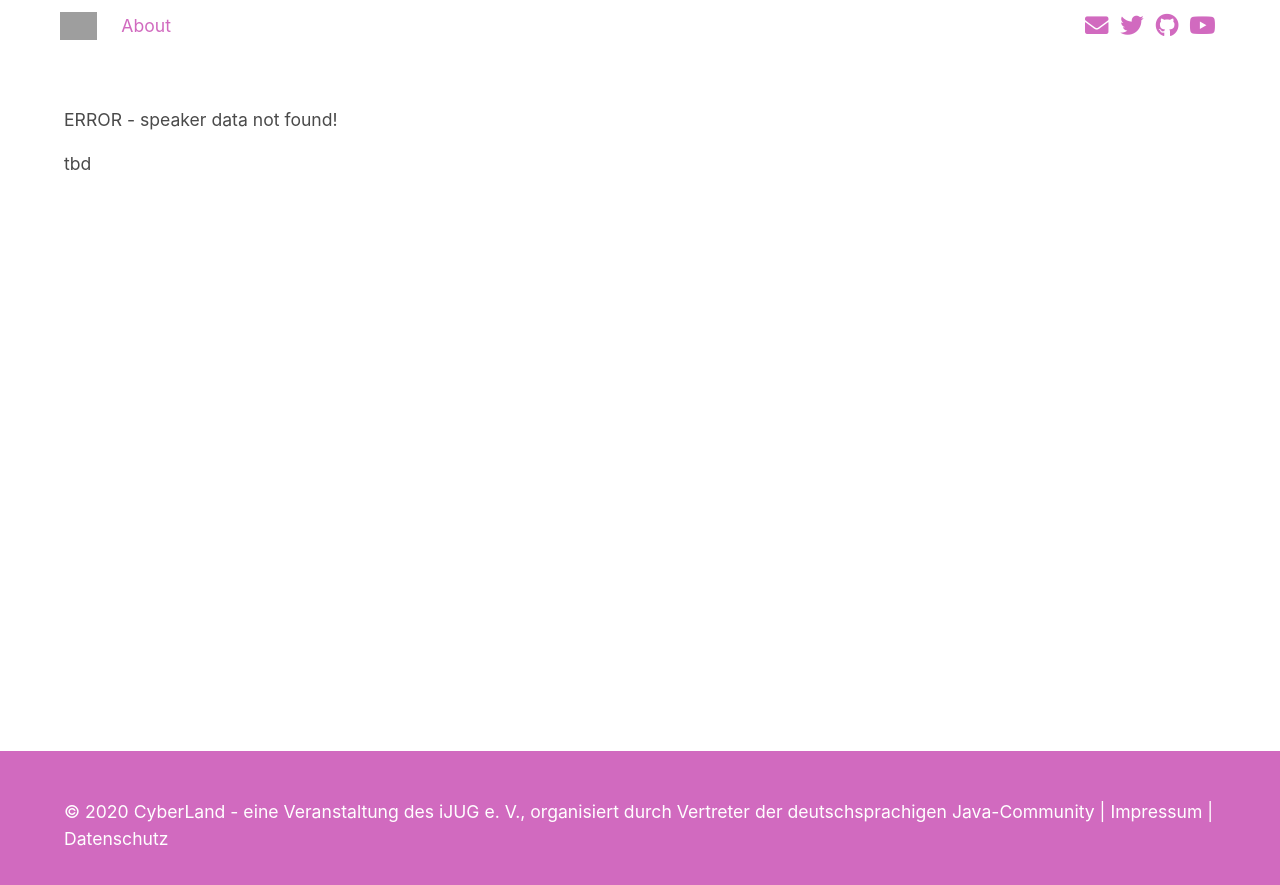
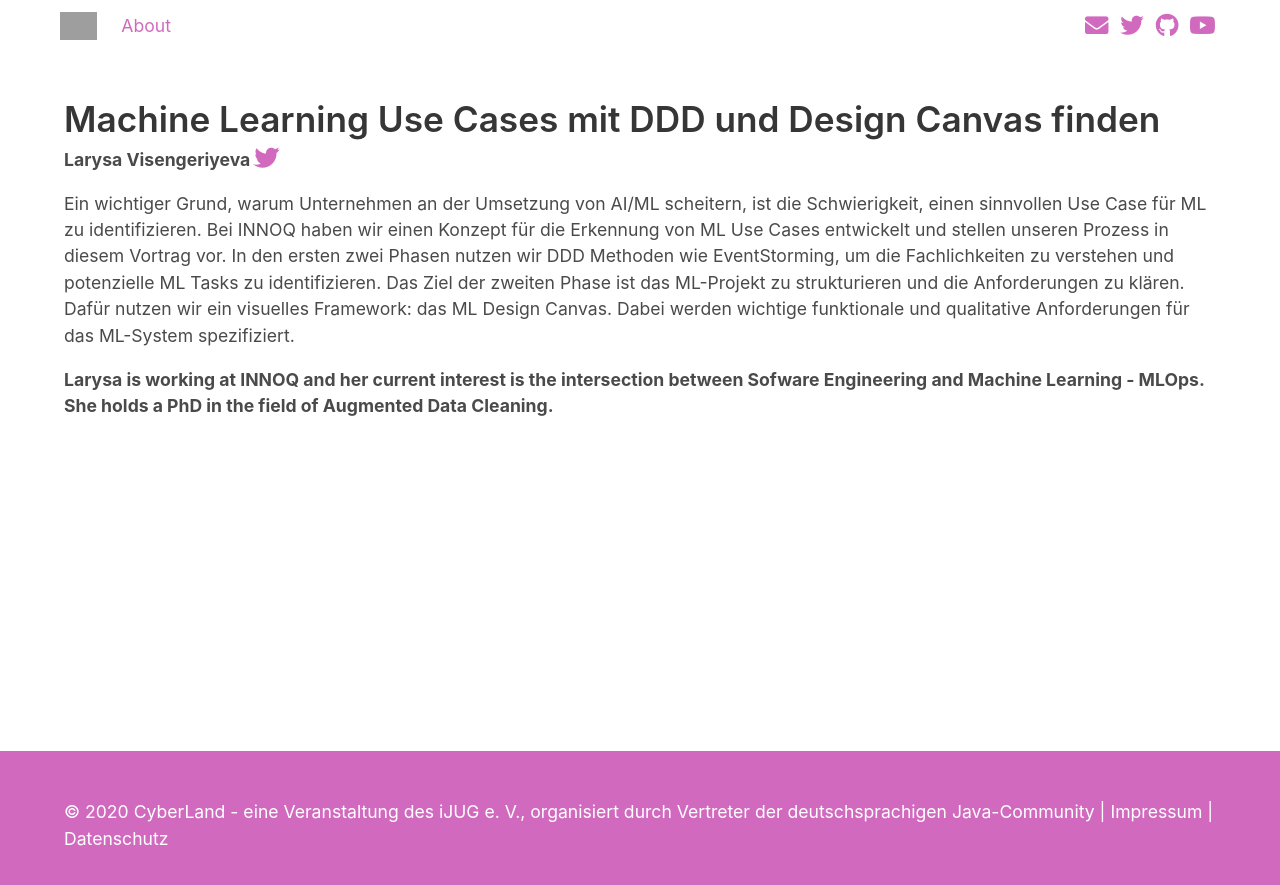
Before and after one commit to CyberLandConf/CyberLandConf.github.io, a Jekyll site: the page built from _sessions/session-29.md, in a window 1280 px wide. Shown: the top 885 px of the page. Built offline with Jekyll 4.4.1, drawn with Linux system fonts in a browser that asks for light colours; grey boxes are pictures that could not be loaded.

Commit message:
Speaker and session details of Larysa.

```diff
--- a/_data/speakers.yml
+++ b/_data/speakers.yml
@@ -101,3 +101,8 @@ Neben Uni, Familie und ein bisschen Geldverdienen bleibt zum Glück noch etwas Z
   lastName: 'Ahlgrimm'
   twitter: 'sKriemhild'
   bio: 'Sandra Ahlgrimm, Java Entwicklerin und Containerfan, arbeitet seit 3 Jahren bei Microsoft. Zunächst im Consulting bevor sie vor zwei Jahren zu Developer Relations gewechselt ist. Vorher war sie jahrelang im Software/DevOps Engineering bei Unternehmen der Axel Springer SE und verschiedenen StartUps tätig. Folgt ihr gern auf Twitter @sKriemhild und dem Java on Azure Youtube Channel. https://www.youtube.com/channel/UCySRyO_0qCXxnHb6p7vMFnQ'
+- id: 'larysa-visengeriyeva'
+  firstName: 'Larysa'
+  lastName: 'Visengeriyeva'
+  twitter: 'visenger'
+  bio: 'Larysa is working at INNOQ and her current interest is the intersection between Sofware Engineering and Machine Learning - MLOps. She holds a PhD in the field of Augmented Data Cleaning.'
--- a/_sessions/session-29.md
+++ b/_sessions/session-29.md
@@ -1,9 +1,9 @@
 ---
   session-id: 'session-29'
-  title: ''
+  title: 'Machine Learning Use Cases mit DDD und Design Canvas finden'
   shortTitle: ''
   abstract: >
-    tbd
-  speaker-id: ''
+    Ein wichtiger Grund, warum Unternehmen an der Umsetzung von AI/ML scheitern, ist die Schwierigkeit, einen sinnvollen Use Case für ML zu identifizieren. Bei INNOQ haben wir einen Konzept für die Erkennung von ML Use Cases entwickelt und stellen unseren Prozess in diesem Vortrag vor. In den ersten zwei Phasen nutzen wir DDD Methoden wie EventStorming, um die Fachlichkeiten zu verstehen und potenzielle ML Tasks zu identifizieren. Das Ziel der zweiten Phase ist das ML-Projekt zu strukturieren und die Anforderungen zu klären. Dafür nutzen wir ein visuelles Framework: das ML Design Canvas. Dabei werden wichtige funktionale und qualitative Anforderungen für das ML-System spezifiziert.
+  speaker-id: 'larysa-visengeriyeva'
   layout: session
 ---
```
Also changed, not shown: assets/speaker/larysa-visengeriyeva.png (added).
